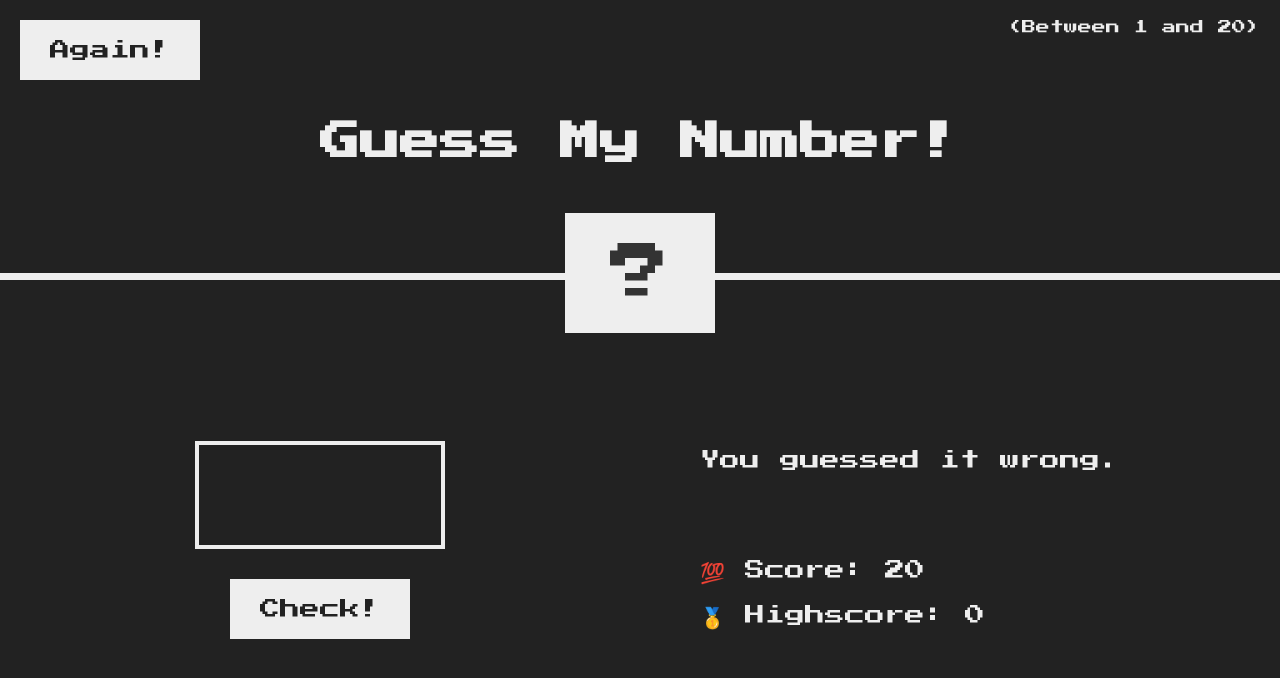
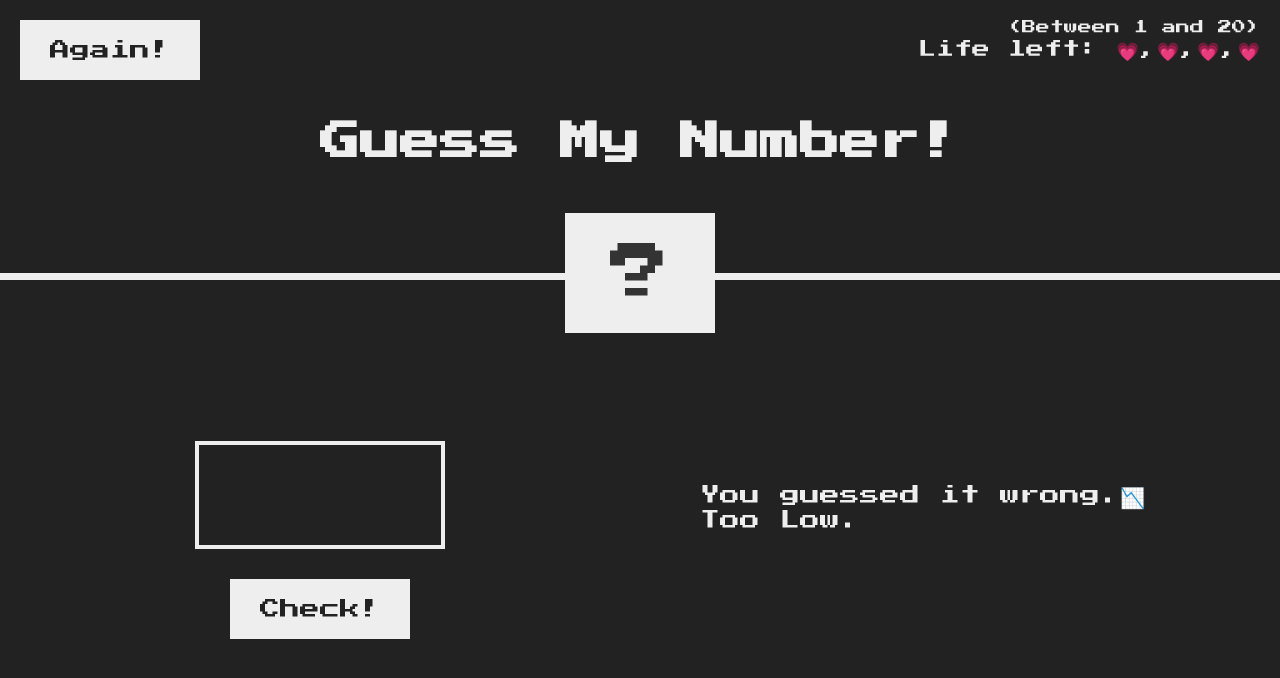
Before and after one commit to kronzie/web-dev-practice, a plain HTML site: page practice-mini-projects/03 guess-the-number/index.html in a window 1280 px wide. Both pictures are taken after a click on the button "Check!". Drawn offline with Linux system fonts and the light colour scheme.

Commit message:
Add life's

```diff
--- a/practice-mini-projects/03 guess-the-number/index.html
+++ b/practice-mini-projects/03 guess-the-number/index.html
@@ -11,6 +11,7 @@
     <header>
       <h1>Guess My Number!</h1>
       <p class="between">(Between 1 and 20)</p>
+      <div class="life-tracker"></div>
       <button class="btn again">Again!</button>
       <div class="number">?</div>
     </header>
@@ -21,10 +22,7 @@
       </section>
       <section class="right">
         <p class="message">Start guessing...</p>
-        <p class="label-score">💯 Score: <span class="score">20</span></p>
-        <p class="label-highscore">
-          🥇 Highscore: <span class="highscore">0</span>
-        </p>
+        <p class="heart-left"></p>
       </section>
     </main>
     <script src="script.js"></script>
--- a/practice-mini-projects/03 guess-the-number/script.js
+++ b/practice-mini-projects/03 guess-the-number/script.js
@@ -4,9 +4,15 @@ let guessBox = document.querySelector('.guess');
 let checkBtn = document.querySelector('.check');
 let againBtn = document.querySelector('.again');
 let message = document.querySelector('.message');
+let lifeTracker = document.querySelector('.life-tracker');
+let heartLeft = document.querySelector('.heart-left');
 
 let randomNumber = getRandomNumber();
 let checkCount = 0;
+
+let modLifeArr;
+let lifeArr = ["💗","💗","💗","💗","💗"];
+lifeTracker.textContent = "Life left: " + lifeArr;
 
 checkBtn.addEventListener("click", () =>{
     console.log("Check count is " + checkCount);
@@ -28,17 +34,29 @@ function checkGuessedNumber (){
     if (guessBox.value == randomNumber){
         console.log("You guessed it right.");
         document.body.style.backgroundColor = "#60b347";
+
         message.textContent = "You guessed it right. Press 'Again' to play again.";
+        heartLeft.textContent = `You had ${modLifeArr} left.`;
     }
     else {
+
         message.textContent = "You guessed it wrong.";
         console.log("You guessed it wrong.");
+        modLifeArr = lifeArr.slice(0, (-checkCount) - 1);
+        lifeTracker.textContent = "Life left: " + modLifeArr;
+
+        if (guessBox.value > randomNumber){
+            message.textContent += "📈 Too High.";
+        } else {
+            message.textContent += "📉 Too Low."
+        }
+
         checkCount++;
     }
 }
 
 function playerlife(life){
-    if(life == 3){
+    if(life == 5){
         document.body.style.backgroundColor = "#d84040";
         message.textContent = "You Lost. Press 'Again' to continue.";
     }
@@ -50,4 +68,6 @@ function reset(){
     guessBox.value = "";
     checkCount = 0;
     randomNumber = getRandomNumber();
+    lifeTracker.textContent = "Life left: " + lifeArr;
+    heartLeft.textContent = ``;
 }
--- a/practice-mini-projects/03 guess-the-number/style.css
+++ b/practice-mini-projects/03 guess-the-number/style.css
@@ -76,6 +76,13 @@ h1 {
   right: 2rem;
 }
 
+.life-tracker {
+  font-size: 1.8rem;
+  position: fixed;
+  top: 4rem;
+  right: 2rem;
+}
+
 .again {
   position: absolute;
   top: 2rem;
```
